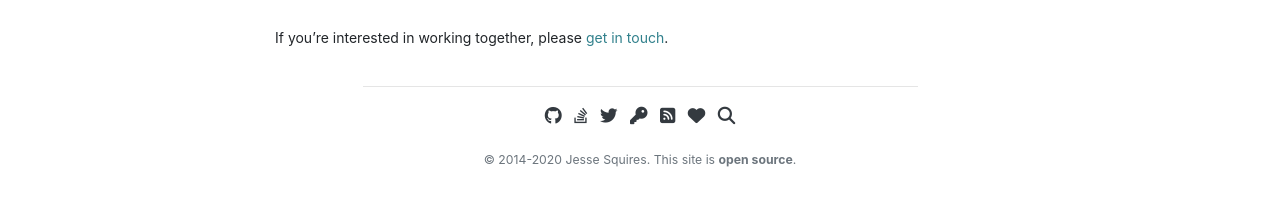
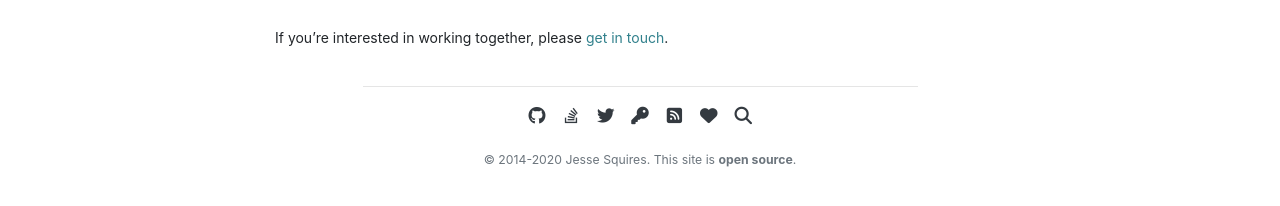
Before and after one commit to jessesquires/jessesquires.com, a Jekyll site: the page built from index.md, in a window 1280 px wide. Shown: the part 280-486 px from the top of the page. Built offline with Jekyll 4.4.1, drawn with Linux system fonts in a browser that asks for light colours; nearby versions of some CDN libraries; library files that are not in the unit come from our copies.

Commit message:
make font-awesome icons fixed-width

```diff
--- a/_includes/contact_follow.html
+++ b/_includes/contact_follow.html
@@ -4,25 +4,39 @@
         <div class="col">
             <ul class="list-inline list-unstyled">
                 <li class="list-inline-item">
-                    <a href="{{ site.social_links.github }}" class="text-dark border-0" title="Github"><i class="fa fa-lg fa-github" aria-hidden="true"></i></a>
+                    <a href="{{ site.social_links.github }}" class="text-dark border-0" title="Github">
+                        <i class="fa fa-lg fa-github fa-fw" aria-hidden="true"></i>
+                    </a>
                 </li>
                 <li class="list-inline-item">
-                    <a href="{{ site.social_links.stackoverflow }}" class="text-dark border-0" title="StackOverflow"><i class="fa fa-lg fa-stack-overflow" aria-hidden="true"></i></a>
+                    <a href="{{ site.social_links.stackoverflow }}" class="text-dark border-0" title="StackOverflow">
+                        <i class="fa fa-lg fa-stack-overflow fa-fw" aria-hidden="true"></i>
+                    </a>
                 </li>
                 <li class="list-inline-item">
-                    <a href="{{ site.social_links.twitter }}" class="text-dark border-0" title="Twitter"><i class="fa fa-lg fa-twitter" aria-hidden="true"></i></a>
+                    <a href="{{ site.social_links.twitter }}" class="text-dark border-0" title="Twitter">
+                        <i class="fa fa-lg fa-twitter fa-fw" aria-hidden="true"></i>
+                    </a>
                 </li>
                 <li class="list-inline-item">
-                    <a href="{{ site.social_links.keybase }}" class="text-dark border-0" title="Keybase"><i class="fa fa-lg fa-key" aria-hidden="true"></i></a>
+                    <a href="{{ site.social_links.keybase }}" class="text-dark border-0" title="Keybase">
+                        <i class="fa fa-lg fa-key fa-fw" aria-hidden="true"></i>
+                    </a>
                 </li>
                 <li class="list-inline-item">
-                    <a href="/subscribe" class="text-dark border-0" title="Subscribe"><i class="fa fa-lg fa-rss-square" aria-hidden="true"></i></a>
+                    <a href="/subscribe" class="text-dark border-0" title="Subscribe">
+                        <i class="fa fa-lg fa-rss-square fa-fw" aria-hidden="true"></i>
+                    </a>
                 </li>
                 <li class="list-inline-item">
-                    <a href="/sponsor" class="text-dark border-0" title="Sponsor"><i class="fa fa-lg fa-heart" aria-hidden="true"></i></a>
+                    <a href="/sponsor" class="text-dark border-0" title="Sponsor">
+                        <i class="fa fa-lg fa-heart fa-fw" aria-hidden="true"></i>
+                    </a>
                 </li>
                 <li class="list-inline-item">
-                    <a href="/search" class="text-dark border-0" title="Search"><i class="fa fa-lg fa-search" aria-hidden="true"></i></a>
+                    <a href="/search" class="text-dark border-0" title="Search">
+                        <i class="fa fa-lg fa-search fa-fw" aria-hidden="true"></i>
+                    </a>
                 </li>
             </ul>
         </div>
```
Also changed, not shown: _includes/post_share_subscribe.html (+5 -5 lines).
